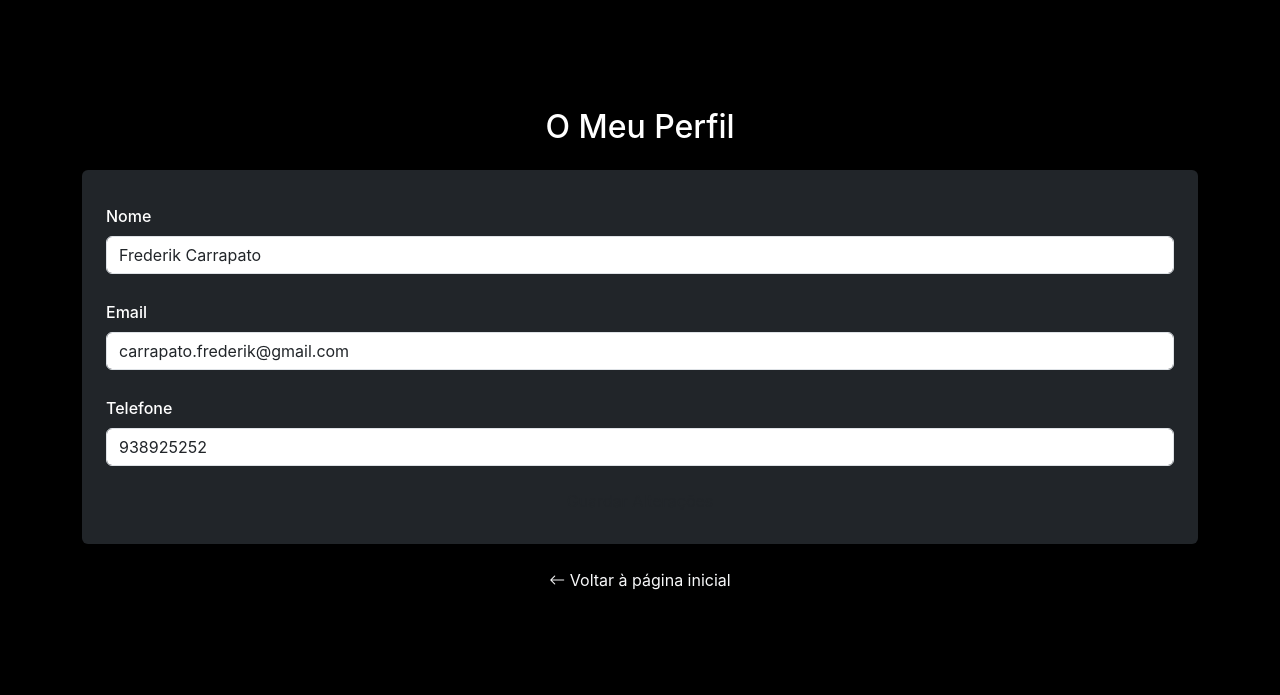
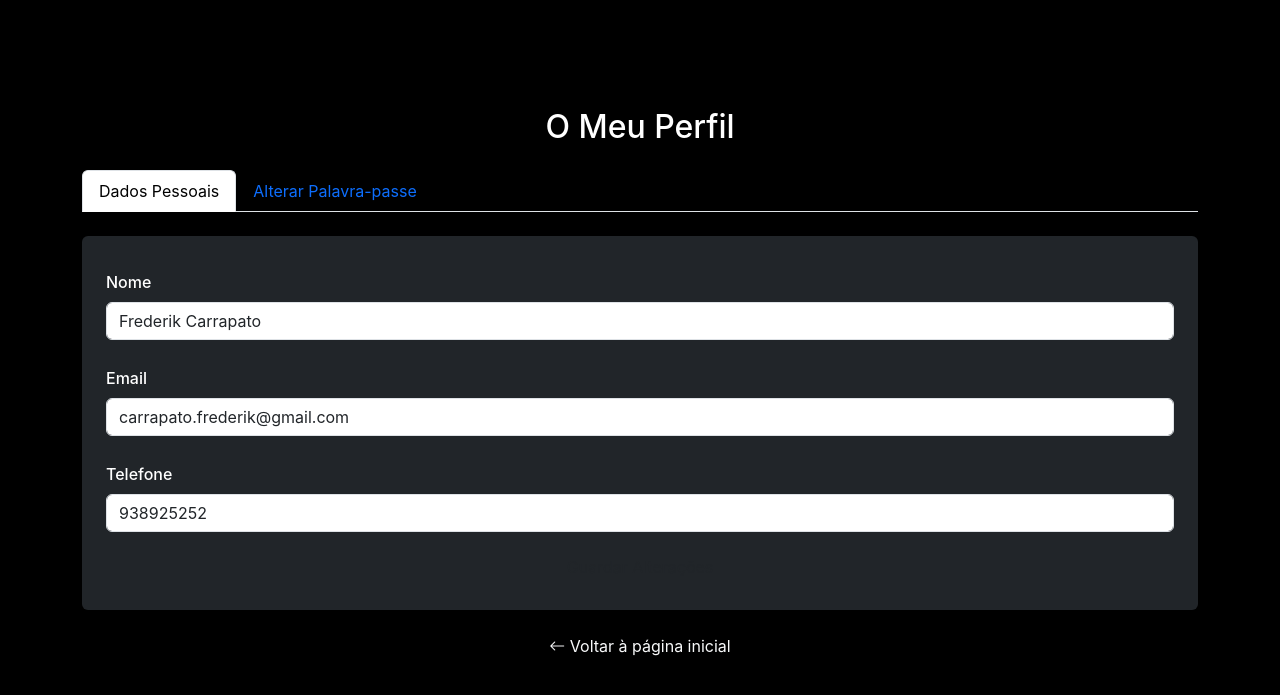
Before and after one commit to bsmarques04-blip/alltera-render, a Flask app: page /perfil in a window 1280 px wide. Shown: the top 695 px of the page. Run offline with Flask 2, Linux system fonts and the light colour scheme; a user stored in the database is signed in; data comes from the database, SQL or seed files in the repository; both versions use the stored data as it was after the commit.

Commit message:
Opção para o utilizador alterar a password

```diff
--- a/app.py
+++ b/app.py
@@ -470,6 +470,37 @@ def perfil():
 
     return render_template('perfil.html', cliente=cliente)
 
+@app.route("/alterar_password", methods=["POST"])
+def alterar_password():
+    if "cliente_id" not in session:
+        flash("Tens de iniciar sessão para alterar a palavra-passe.", "warning")
+        return redirect(url_for("login"))
+
+    cliente = Cliente.get_or_none(Cliente.id == session["cliente_id"])
+    if not cliente:
+        flash("Cliente não encontrado.", "danger")
+        return redirect(url_for("perfil"))
+
+    password_atual = request.form.get("password_atual")
+    nova_password = request.form.get("nova_password")
+    confirmar_password = request.form.get("confirmar_password")
+
+    # Verifica se a password atual está correta
+    if not cliente.check_password(password_atual):
+        flash("A palavra-passe atual está incorreta.", "danger")
+        return redirect(url_for("perfil"))
+
+    # Verifica se as novas coincidem
+    if nova_password != confirmar_password:
+        flash("As novas palavras-passe não coincidem.", "warning")
+        return redirect(url_for("perfil"))
+
+    # Atualiza a password
+    cliente.set_password(nova_password)
+    cliente.save()
+
+    flash("Palavra-passe atualizada com sucesso!", "success")
+    return redirect(url_for("perfil"))
 
 if __name__ == "__main__":
     app.run(debug=True)
--- a/templates/perfil.html
+++ b/templates/perfil.html
@@ -8,7 +8,6 @@
   <link href="https://cdn.jsdelivr.net/npm/bootstrap-icons@1.10.5/font/bootstrap-icons.css" rel="stylesheet">
 </head>
 <body class="reserva-body">
-
   <div class="container mt-5">
     <h2 class="text-center mb-4 text-white">O Meu Perfil</h2>
 
@@ -23,24 +22,54 @@
       {% endif %}
     {% endwith %}
 
-    <form method="POST" class="bg-dark text-white p-4 rounded shadow" novalidate>
+    <ul class="nav nav-tabs mb-4" id="perfilTabs" role="tablist">
+      <li class="nav-item" role="presentation">
+        <button class="nav-link active" id="dados-tab" data-bs-toggle="tab" data-bs-target="#dados" type="button" role="tab">Dados Pessoais</button>
+      </li>
+      <li class="nav-item" role="presentation">
+        <button class="nav-link" id="password-tab" data-bs-toggle="tab" data-bs-target="#password" type="button" role="tab">Alterar Palavra-passe</button>
+      </li>
+    </ul>
+
+    <div class="tab-content">
+      <!-- Aba Dados Pessoais -->
+      <div class="tab-pane fade show active" id="dados" role="tabpanel">
+        <form method="POST" action="{{ url_for('perfil') }}" class="bg-dark text-white p-4 rounded shadow" novalidate>
           <div class="mb-3">
             <label for="nome" class="form-label">Nome</label>
             <input type="text" class="form-control" id="nome" name="nome" value="{{ cliente.nome }}" required>
           </div>
-
           <div class="mb-3">
             <label for="email" class="form-label">Email</label>
             <input type="email" class="form-control" id="email" name="email" value="{{ cliente.email }}" required>
           </div>
-
           <div class="mb-3">
             <label for="telefone" class="form-label">Telefone</label>
-        <input type="tel" class="form-control" id="telefone" name="telefone" value="{{ cliente.telefone }}" placeholder="Ex: 912345678" pattern="[0-9]{9}">
+            <input type="tel" class="form-control" id="telefone" name="telefone" value="{{ cliente.telefone }}" pattern="[0-9]{9}" placeholder="Ex: 912345678">
+          </div>
+          <button type="submit" class="btn btn-roxo w-100">Guardar Alterações</button>
+        </form>
       </div>
 
-      <button type="submit" class="btn btn-roxo w-100">Guardar Alterações</button>
+      <!-- Aba Alterar Password -->
+      <div class="tab-pane fade" id="password" role="tabpanel">
+        <form method="POST" action="{{ url_for('alterar_password') }}" class="bg-dark text-white p-4 rounded shadow mt-3" novalidate>
+          <div class="mb-3">
+            <label for="password_atual" class="form-label">Palavra-passe atual</label>
+            <input type="password" class="form-control" id="password_atual" name="password_atual" required>
+          </div>
+          <div class="mb-3">
+            <label for="nova_password" class="form-label">Nova palavra-passe</label>
+            <input type="password" class="form-control" id="nova_password" name="nova_password" required>
+          </div>
+          <div class="mb-3">
+            <label for="confirmar_password" class="form-label">Confirmar nova palavra-passe</label>
+            <input type="password" class="form-control" id="confirmar_password" name="confirmar_password" required>
+          </div>
+          <button type="submit" class="btn btn-roxo w-100">Alterar Palavra-passe</button>
         </form>
+      </div>
+    </div>
 
     <div class="text-center mt-4">
       <a href="{{ url_for('index') }}" class="text-decoration-none text-light">
```
Also changed, not shown: database.db. Lines whose indentation alone changed are shown as unchanged.
